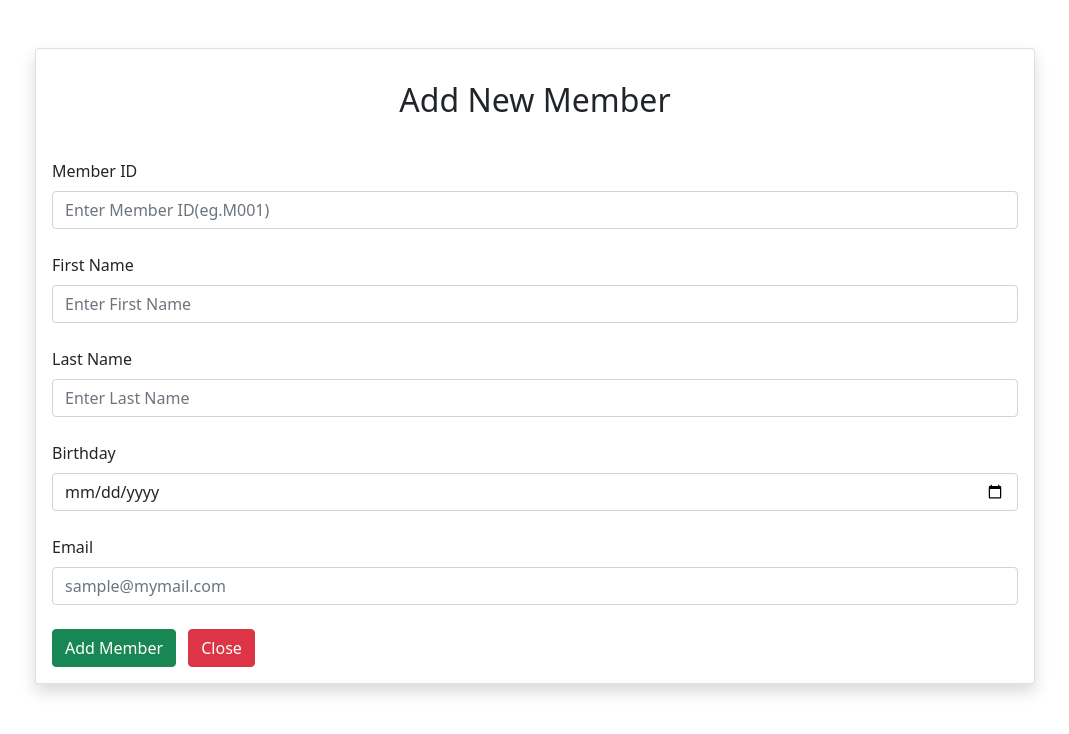
After one commit to KasunUdayanga/library-management-system, a PHP site: page /lib-member-add.php in a window 1280 px wide. The commit adds this page. Shown: the top 734 px of the page, without its empty margins (105-1174 px from the left). Run offline with PHP 8.4, Linux system fonts and the light colour scheme.

Commit message:
library member add feature added

```diff
--- /dev/null
+++ b/lib-member-add.php
@@ -0,0 +1,133 @@
+<?php
+    include 'assets/php/config.php';
+    if(isset($_POST['submit'])){
+        $member_id = $_POST['member_id'];
+        $first_name = $_POST['first_name'];
+        $last_name = $_POST['last_name'];
+        $birthday = $_POST['birthday'];
+        $email = $_POST['email'];
+
+
+        // Check if the member_id already exists in the database
+        $check_query = "SELECT * FROM member WHERE member_id = '$member_id'";
+        $check_result = mysqli_query($con, $check_query);
+
+        if (mysqli_num_rows($check_result) > 0) {
+            // member with the same member_id already exists
+            echo '<script>alert("member with the same ID already exists!");</script>';
+        } else {
+            // Insert the new member record
+            $sql = "INSERT INTO member (member_id, first_name, last_name, birthday, email) VALUES ('$member_id', '$first_name', '$last_name', '$birthday', '$email')";
+            $result = mysqli_query($con, $sql);
+
+            if ($result) {
+                header('location:index.php');
+            } else {
+                die(mysqli_error($con));
+            }
+        }
+    }
+?>
+
+<!doctype html>
+<html lang="en">
+  <head>
+    <!-- Required meta tags -->
+    <meta charset="utf-8">
+    <meta name="viewport" content="width=device-width, initial-scale=1">
+
+
+    <!-- Bootstrap CSS -->
+    <link href="https://cdn.jsdelivr.net/npm/bootstrap@5.0.2/dist/css/bootstrap.min.css" rel="stylesheet" integrity="sha384-EVSTQN3/azprG1Anm3QDgpJLIm9Nao0Yz1ztcQTwFspd3yD65VohhpuuCOmLASjC" crossorigin="anonymous">
+
+    <title> Library Member Registration</title>
+  </head>
+  <body>
+
+  <div class="container mt-5" style="width: 80%; margin: 0 auto;">
+  <div class="card shadow p-3 mb-5 bg-body rounded">
+    <div class="card-body">
+            <h2 class="card-title text-center mb-4">Add New Member</h2>
+                    </div>
+                    <form method="post" action="assets/php/lib-members.php" onsubmit="return validateForm()">
+                        <div class="form-group">
+                            <label for="member_id">Member ID</label>
+                            <input type="text" class="form-control mt-2" id="member_id" name="member_id" placeholder="Enter Member ID(eg.M001)" autocomplete="off">
+                        </div>
+                        <div class="form-group mt-4">
+                            <label for="first_name">First Name</label>
+                            <input type="text" class="form-control mt-2" id="first_name" name="first_name" placeholder="Enter First Name" autocomplete="off">
+                        </div>
+                        <div class="form-group mt-4">
+                            <label for="last_name">Last Name</label>
+                            <input type="text" class="form-control mt-2" id="last_name" name="last_name" placeholder="Enter Last Name" autocomplete="off">
+                        </div>
+                        <div class="form-group mt-4">
+                            <label for="birthday">Birthday</label>
+                            <input type="date" class="form-control mt-2" id="birthday" name="birthday" placeholder="Enter Birthday" autocomplete="off">
+                        </div>
+                        <div class="form-group mt-4">
+                            <label for="email">Email</label>
+                            <input type="email" class="form-control mt-2" id="email" name="email" required placeholder="sample@mymail.com" autocomplete="off">
+                        </div>
+
+
+                        <div class="form-group">
+                            <button type="submit" class="btn btn-success me-2 mt-4" name="submit" id="submit" >Add Member</button>
+                            <button type="button" class="btn btn-danger  mt-4" onclick="closeForm()">Close</button>
+                        </div>
+                    </form>
+                </div>
+            </div>
+        </div>
+
+        </div>
+  </div>
+</div>
+
+
+    <!--Boostrap Jquery-->
+
+    <script src="https://cdnjs.cloudflare.com/ajax/libs/jquery/3.7.1/jquery.min.js"></script>
+
+    <!--Boostrap Javascript-->
+
+    <script src="https://cdn.jsdelivr.net/npm/@popperjs/core@2.9.2/dist/umd/popper.min.js" integrity="sha384-IQsoLXl5PILFhosVNubq5LC7Qb9DXgDA9i+tQ8Zj3iwWAwPtgFTxbJ8NT4GN1R8p" crossorigin="anonymous"></script>
+    <script src="https://cdn.jsdelivr.net/npm/bootstrap@5.0.2/dist/js/bootstrap.min.js" integrity="sha384-cVKIPhGWiC2Al4u+LWgxfKTRIcfu0JTxR+EQDz/bgldoEyl4H0zUF0QKbrJ0EcQF" crossorigin="anonymous"></script>
+
+
+    <script>
+         function validateForm() {
+            // Get input values
+            var member_id = document.getElementById("member_id").value;
+            var first_name = document.getElementById("first_name").value;
+            var last_name = document.getElementById("last_name").value;
+            var birthday = document.getElementById("birthday").value;
+            var email = document.getElementById("email").value;
+
+
+            // Check if any field is empty
+            if (member_id === "" || first_name === "" || last_name === "" || birthday === "" || email === "") {
+                alert("Please fill in all fields");
+                return false;
+            }
+
+            // Validate Member ID format using a regular expression
+            var memberIdRegex = /^M\d{3}$/;
+            if (!memberIdRegex.test(member_id)) {
+                alert("Invalid Member ID format. It should be in the 'M<MEMBER_ID>' format (e.g: M001).");
+                return false;
+            }
+
+            return true;
+        }
+        function closeForm() {
+
+            alert("Form closed!");
+            window.location.href ='index.php';
+        }
+    </script>
+
+
+  </body>
+</html>
```
Also changed, not shown: assets/js/lib-members.js (added, +113 -0 lines), assets/js/script.js (+11 -0 lines), assets/php/lib-members.php (added, +107 -0 lines), index.php (+6 -1 lines).
